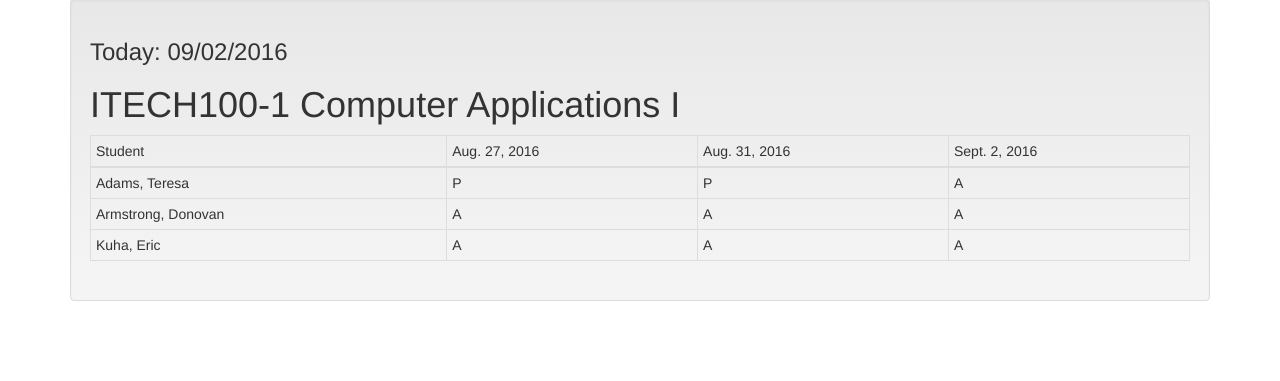
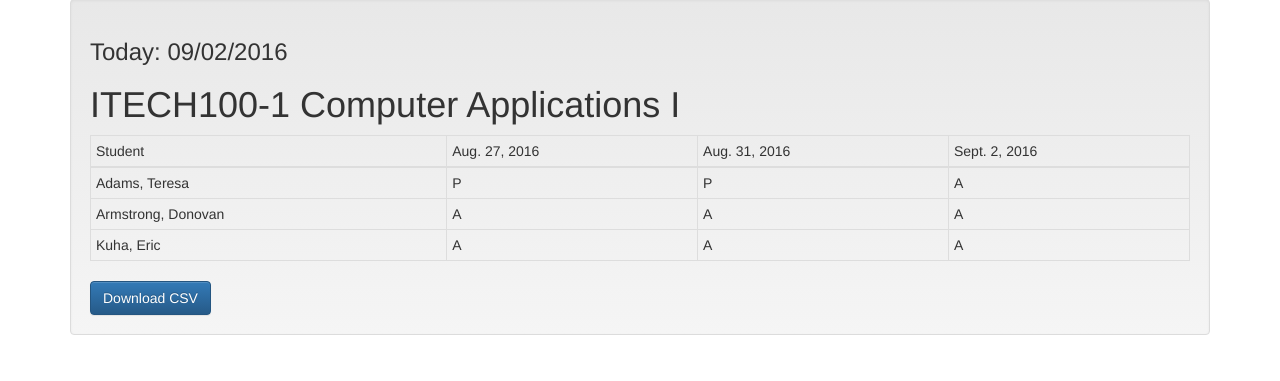
Before and after one commit to SirYancy/class_management, a Django app: page /attendance/tabulate/1 in a window 1280 px wide. Shown: the part 121-502 px from the top of the page. Run offline with Django 3.2, Linux system fonts and the light colour scheme; a user stored in the database is signed in; data comes from the database, SQL or seed files in the repository; both versions use the stored data as it was after the commit; some libraries are stand-ins or nearby versions.

Commit message:
Added CSV Download option

```diff
--- a/attendance/admin.py
+++ b/attendance/admin.py
@@ -19,7 +19,8 @@ class StudentAdmin(admin.ModelAdmin):
 
 
 class SessionAdmin(admin.ModelAdmin):
-    list_display = ('date', 'session_class')
+    list_display = ('date', 'session_class', 'is_open',)
+    list_editable = ('is_open',)
     list_filter = ['session_class']
     ordering = ('-date',)
 
--- a/attendance/models.py
+++ b/attendance/models.py
@@ -44,3 +44,7 @@ class Session(models.Model):
     password = models.CharField(max_length=16)
     session_class = models.ForeignKey(Class)
     students_present = models.ManyToManyField(Student, blank=True)
+    is_open = models.BooleanField(default=False)
+
+    def __str__(self):
+        return self.date.strftime("%Y/%m-%d")
--- a/attendance/templates/attendance/tabulate.html
+++ b/attendance/templates/attendance/tabulate.html
@@ -53,6 +53,7 @@
 
                     </table>
                 {% endif %}
+            <a href="{% url 'attendance:csv' attendance_data.pk %}" class="btn btn-primary">Download CSV</a>
             </div>
         {% endif %}
 
--- a/attendance/urls.py
+++ b/attendance/urls.py
@@ -7,6 +7,7 @@ urlpatterns = [
     url(r'^signin/$', views.SignInView.as_view(), name='signin'),
     url(r'^tabulate/(?P<pk>[0-9]+)$', views.TabulateView.as_view(), name='tabulate'),
     url(r'^classes/$', views.ClassIndexView.as_view(), name='classes'),
+    url(r'^download/(?P<class_id>[0-9]+)$', views.output_csv, name='csv'),
     url(r'^verify/$', views.verify, name='verify'),
     url(r'^login/$', views.user_login, name='login'),
     url(r'^logout/$', views.user_logout, name='logout'),
--- a/attendance/views.py
+++ b/attendance/views.py
@@ -1,3 +1,5 @@
+import csv
+
 from django.contrib.auth import authenticate, login, logout
 from django.contrib.auth.decorators import login_required
 from django.http import HttpResponseRedirect, HttpResponse
@@ -50,16 +52,48 @@ class TabulateView(generic.DetailView):
 
     def get_context_data(self, **kwargs):
         context = super(TabulateView, self).get_context_data(**kwargs)
-
         if self.request.user.is_authenticated():
             my_class = self.get_object()
-            sessions = Session.objects.filter(session_class=my_class).order_by('date')
-            students = Student.objects.filter(enrolled_class=my_class).order_by('last_name')
-            context['sessions'] = sessions
-            context['students'] = students
+            my_sessions = Session.objects.filter(session_class=my_class).order_by('date')
+            my_students = Student.objects.filter(enrolled_class=my_class).order_by('last_name')
+            context['sessions'] = my_sessions
+            context['students'] = my_students
+
+        return context
 
 
-        return context
+def output_csv(request, class_id):
+    """
+    Outputs selected class to csv file
+    :param request:
+    :return:
+    """
+    my_class = Class.objects.get(id=class_id)
+    disp = 'attachment; filename="attendance_data' + my_class.class_id + '.csv"'
+    response = HttpResponse(content_type='text/csv')
+    response['Content-Disposition'] = disp
+
+    my_sessions = Session.objects.filter(session_class=my_class).order_by('date')
+    my_students = Student.objects.filter(enrolled_class=my_class).order_by('last_name')
+
+    writer = csv.writer(response)
+    title_row = [my_class.class_id + " " + my_class.name]
+    writer.writerow(title_row)
+    header_row = ["Name"]
+    for session in my_sessions:
+        header_row.append(session.date)
+    writer.writerow(header_row)
+
+    for student in my_students:
+        data_row = [student.last_name + ", " + student.first_name]
+        for session in my_sessions:
+            if student.session_set.filter(id=session.id).exists():
+                data_row.append("P")
+            else:
+                data_row.append("A")
+        writer.writerow(data_row)
+
+    return response
 
 
 def verify(request):
@@ -78,6 +112,8 @@ def verify(request):
 
         if s.students_present.filter(id=student.id).exists():
             return HttpResponse("You are already signed in")
+        elif not s.is_open:
+            return HttpResponse("This session is closed for signin.")
         elif student.enrolled_class == current_class and request.GET.get('today_password') == s.password:
             s.students_present.add(student)
             s.save()
```
Also changed, not shown: attendance/migrations/0002_auto_20160902_1307.py (added), db.sqlite3.
